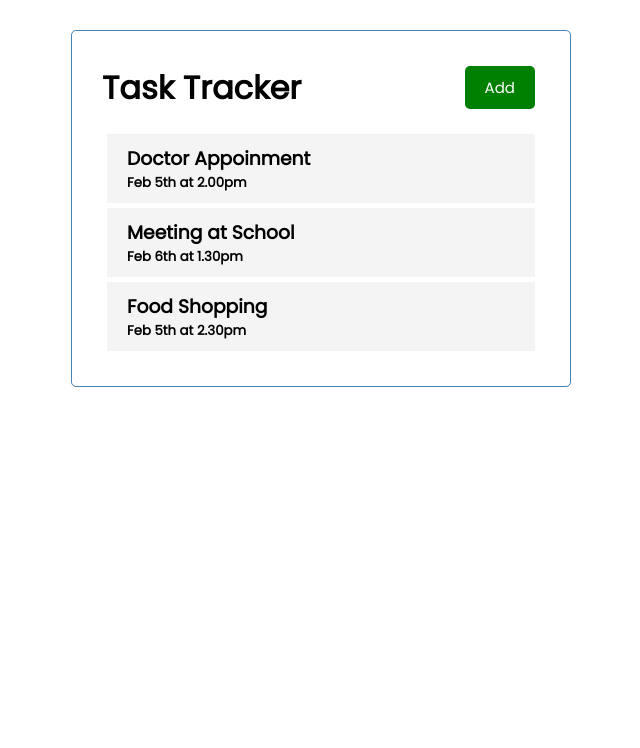
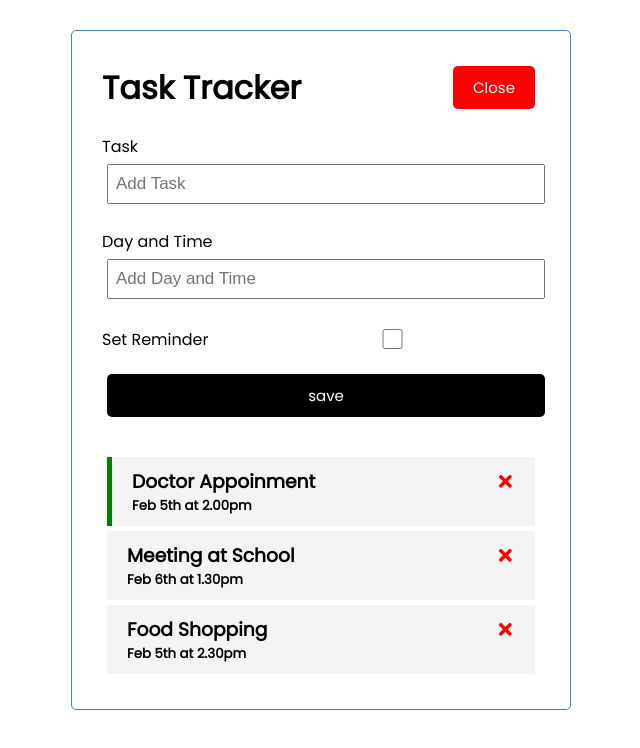
Before and after one commit to dsudasinghe/react-task-tracker, a React (Create React App) app: page / in a window 1280 px wide. Both pictures are taken after a click on the button "Add". Shown: the top 748 px of the page, without its empty margins (319-959 px from the left). Built offline with nearby package versions, Linux system fonts and the light colour scheme.

Commit message:
modified

```diff
--- a/src/App.js
+++ b/src/App.js
@@ -1,8 +1,12 @@
 import Header from "./components/Header";
 import Tasks from "./components/Tasks";
 import { useState } from 'react'
+import AddTask from "./components/AddTask";
 
 function App() {
+
+  const [showAddTask , setShowAddTask] = useState(false)
+
   const [tasks, setTasks] = useState([
     {
         id : 1,
@@ -14,21 +18,49 @@
         id : 2,
         text : 'Meeting at School',
         day : 'Feb 6th at 1.30pm',
-        reminder : true,
+        reminder : false,
     },
     {
         id : 3,
         text : 'Food Shopping',
         day : 'Feb 5th at 2.30pm',
-        reminder : true,
+        reminder : false,
     },
-]
-)
+])
+
+//toggle reminder
+
+const toggleReminder = (id) => {
+    setTasks(
+      tasks.map((task) =>
+      task.id === id ? {...task, reminder : !task.reminder} : task
+      )
+    )
+}
+
+//add task
+
+const addTask = (task)=>{
+  const id = Math.floor(Math.random()*1000) +1
+  const newTask = {id, ...task}
+  setTasks([...tasks, newTask])
+}
+
+//delete task
+
+const deleteTask= (id) =>{
+  setTasks(tasks.filter((tasks)=>tasks.id !==id))
+}
 
   return (
     <div className="container">
-     <Header />
-     <Tasks tasks={tasks}/>
+     <Header onAdd={()=> setShowAddTask(!showAddTask)} showAdd={showAddTask} />
+     {showAddTask && <AddTask onAdd={addTask} />}
+     {tasks.length > 0 ? (<Tasks
+      tasks={tasks}
+      onDelete={deleteTask}
+      onToggle={toggleReminder} />)
+     :('No task to show')}
     </div>
   );
 }
--- /dev/null
+++ b/src/components/AddTask.js
@@ -0,0 +1,54 @@
+import React from 'react'
+import { useState } from 'react'
+
+const AddTask = ({onAdd}) => {
+    const [text, setText] = useState('')
+    const [day, setDay] = useState('')
+    const [reminder, setReminder] = useState(false)
+
+    const onSubmit= (e) =>{
+        e.preventDefault()
+
+        if(!text){
+            alert('Please add task before save!')
+            return
+        }
+
+        onAdd({text, day, reminder})
+
+        setText('')
+        setDay('')
+        setReminder(false)
+    }
+
+    return (
+        <form className='add-form' onSubmit={onSubmit}>
+            <div className='form-control'>
+                <label>Task</label>
+                <input
+                    type='text'
+                    placeholder='Add Task'
+                    value={text}
+                    onChange={(e)=>setText(e.target.value)} />
+            </div>
+            <div className='form-control'>
+                <label>Day and Time</label>
+                <input
+                    type='text'
+                    placeholder='Add Day and Time'
+                    value={day}
+                    onChange={(e)=>setDay(e.target.value)} />
+            </div>
+            <div className='form-control form-control-check'>
+                <label>Set Reminder</label>
+                <input type='checkbox'
+                    checked={reminder}
+                    value={reminder}
+                    onChange={(e)=>setReminder(e.currentTarget.checked)} />
+            </div>
+            <input type='submit' value='save' className='btn btn-block' />
+        </form>
+    )
+}
+
+export default AddTask
--- a/src/components/Header.js
+++ b/src/components/Header.js
@@ -1,15 +1,15 @@
 import Button from './Button';
 import PropTypes from 'prop-types' ;
 
-const Header = ({title}) => {
-    const onClick = () => {
-        console.log('click')
-    }
+const Header = ({title, onAdd, showAdd}) => {
 
     return (
         <header className="header">
             <h1>{title}</h1>
-            <Button text='Add' color='green' onClick={onClick}/>
+            <Button
+                text={showAdd ?'Close' : 'Add'}
+                color={showAdd ? 'red' : 'green'}
+                onClick={onAdd}/>
         </header>
     )
 }
--- a/src/components/Task.js
+++ b/src/components/Task.js
@@ -1,9 +1,14 @@
 import React from 'react'
+import { FaTimes } from 'react-icons/fa'
 
-const Task = ({task}) => {
+const Task = ({task, onDelete, onToggle}) => {
     return (
-        <div className="task">
-            <h3>{task.text}</h3>
+        <div className={`task ${task.reminder ? 'reminder' : ''}`} onDoubleClick={()=>onToggle(task.id)}>
+            <h3>{task.text} {' '}
+            <FaTimes
+                style={{color:'red', cursor: 'pointer',}}
+                onClick={()=>onDelete(task.id)} />
+            </h3>
             <h5>{task.day}</h5>
         </div>
     )
--- a/src/components/Tasks.js
+++ b/src/components/Tasks.js
@@ -3,13 +3,17 @@
 
 
 
-const Tasks = ({tasks}) => {
+const Tasks = ({tasks, onDelete, onToggle}) => {
 
 
     return (
         <>
             {tasks.map((task)=>(
-                <Task key={task.id} task={task} />
+                <Task
+                    key={task.id}
+                    task={task}
+                    onDelete={onDelete}
+                    onToggle={onToggle} />
             ))}
         </>
     )
```
